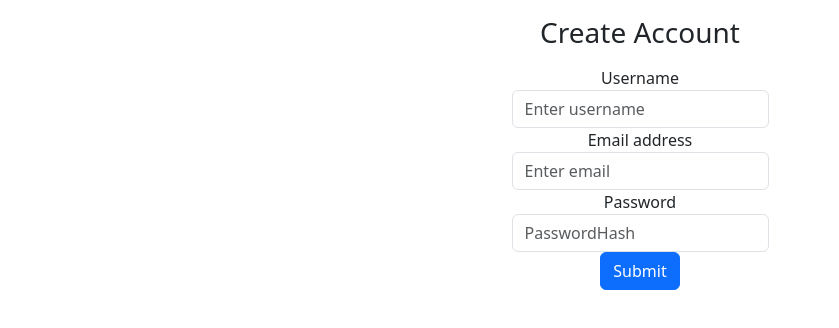
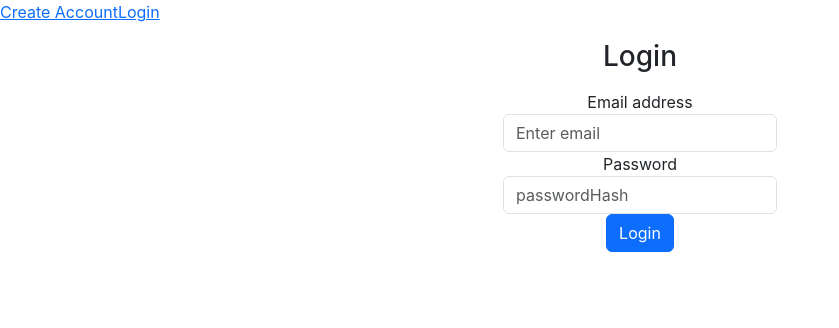
Before and after one commit to RyanHalliwellAI/MedFullStack, a React (Create React App) app in the folder UI/med-ui/: page /login in a window 1280 px wide. Shown: the top 328 px of the page, without its empty margins (0-839 px from the left). Built offline with nearby package versions, Linux system fonts and the light colour scheme.

Commit message:
Adding login page, and front page functionality

```diff
--- a/UI/med-ui/src/App.js
+++ b/UI/med-ui/src/App.js
@@ -1,76 +1,20 @@
-import React, { useState } from 'react';
-import './App.css';
-import 'bootstrap/dist/css/bootstrap.min.css';
+// src/App.js
+import React from 'react';
+import { Route, Routes, Link } from 'react-router-dom';
+import CreateAccount from './CreateAccount';
+import Login from './Login';
 
 function App() {
-  //setting uop all the constants
-  const [username, setUsername] = useState('');
-  const [email, setEmail] = useState('');
-  const [passwordHash, setPassword] = useState('');
-  const [message, setMessage] = useState('');
-
-  // preventing default event listener
-  const handleSubmit = async (e) => {
-    e.preventDefault();
-
-  //Adding API reques to create account
-  const response = await fetch('http://localhost:5041/api/account/create', {
-      method: 'POST',
-      headers: {
-        'Content-Type': 'application/json',
-      },
-      body: JSON.stringify({ username, email, passwordHash }),
-    });
-    const result = await response.text();
-    setMessage(result);
-  };
-
-
-  return (
-    <div className="App container">
-      <h3 className = "d-flex justify-content-center m-3">
-        Create Account
-      </h3>
-      <div className="d-flex justify-content-center">
-        <form onSubmit={handleSubmit}>
-        <div className="form-group">
-            <label for="username">Username</label>
-            <input
-            type="text"
-            className="form-control"
-            id="username"
-            placeholder="Enter username"
-            value={username}
-            onChange={(e) => setUsername(e.target.value)}
-             />
-          </div>
-          <div className="form-group">
-            <label for="email">Email address</label>
-            <input
-            type="email"
-            className="form-control"
-            id="email"
-            placeholder="Enter email"
-            value={email}
-            onChange={(e) => setEmail(e.target.value)}
-             />
-          </div>
-          <div className="form-group">
-            <label for="passwordHash">Password</label>
-            <input
-            type="password"
-            className="form-control"
-            id="passwordHash"
-            placeholder="PasswordHash"
-            value={passwordHash}
-            onChange={(e) => setPassword(e.target.value)}
-             />
-          </div>
-          <button type="submit" className="btn btn-primary">Submit</button>
-        </form>
-        {message && <p>{message}</p>}
-
-      </div>
+ return (
+    <div>
+      <nav>
+        <Link to="/">Create Account</Link>
+        <Link to="/login">Login</Link>
+      </nav>
+      <Routes>
+        <Route path="/" element={<CreateAccount />} />
+        <Route path="/login" element={<Login />} />
+      </Routes>
     </div>
   );
 }
--- /dev/null
+++ b/UI/med-ui/src/CreateAccount.js
@@ -0,0 +1,81 @@
+import React, { useState } from 'react';
+import { Link } from 'react-router-dom';
+import './App.css';
+import 'bootstrap/dist/css/bootstrap.min.css';
+
+function CreateAccount() {
+  //setting uop all the constants
+  const [username, setUsername] = useState('');
+  const [email, setEmail] = useState('');
+  const [passwordHash, setPassword] = useState('');
+  const [message, setMessage] = useState('');
+
+  // preventing default event listener
+  const handleSubmit = async (e) => {
+    e.preventDefault();
+
+  //Adding API reques to create account
+  const response = await fetch('http://localhost:5041/api/account/create', {
+      method: 'POST',
+      headers: {
+        'Content-Type': 'application/json',
+      },
+      body: JSON.stringify({ username, email, passwordHash }),
+    });
+    const result = await response.text();
+    setMessage(result);
+  };
+
+
+  return (
+    <div className="App container">
+      <h3 className = "d-flex justify-content-center m-3">
+        Create Account
+      </h3>
+      <div className="d-flex justify-content-center">
+        <form onSubmit={handleSubmit}>
+        <div className="form-group">
+            <label for="username">Username</label>
+            <input
+            type="text"
+            className="form-control"
+            id="username"
+            placeholder="Enter username"
+            value={username}
+            onChange={(e) => setUsername(e.target.value)}
+             />
+          </div>
+          <div className="form-group">
+            <label for="email">Email address</label>
+            <input
+            type="email"
+            className="form-control"
+            id="email"
+            placeholder="Enter email"
+            value={email}
+            onChange={(e) => setEmail(e.target.value)}
+             />
+          </div>
+          <div className="form-group">
+            <label for="passwordHash">Password</label>
+            <input
+            type="password"
+            className="form-control"
+            id="passwordHash"
+            placeholder="PasswordHash"
+            value={passwordHash}
+            onChange={(e) => setPassword(e.target.value)}
+             />
+          </div>
+          <button type="submit" className="btn btn-primary">Submit</button>
+        </form>
+        {message && <p>{message}</p>}
+        <div className="mt-3">
+          <Link to="/login" className="btn btn-secondary">Go to Login</Link>
+        </div>
+      </div>
+    </div>
+  );
+}
+
+export default CreateAccount;
--- a/UI/med-ui/src/Login.js
+++ b/UI/med-ui/src/Login.js
@@ -1,3 +1,62 @@
 import React, { useState } from 'react';
 import './App.css';
 import 'bootstrap/dist/css/bootstrap.min.css';
+
+
+function Login() {
+    const [email, setEmail] = useState('');
+    const [passwordHash, setPassword] = useState('');
+    const [message, setMessage] = useState('');
+
+
+    const handleSubmit = async (e) => {
+        e.preventDefault();
+
+        const response = await fetch('http://localhost:5041/api/account/login', {
+            method: 'POST',
+            headers: {
+              'Content-Type': 'application/json',
+            },
+            body: JSON.stringify({ email, passwordHash }),
+          });
+          const result = await response.text();
+          setMessage(result);
+        };
+
+
+  return (
+    <div className="App container">
+      <h3 className="d-flex justify-content-center m-3">Login</h3>
+      <div className="d-flex justify-content-center">
+        <form onSubmit={handleSubmit}>
+          <div className="form-group">
+            <label htmlFor="email">Email address</label>
+            <input
+              type="email"
+              className="form-control"
+              id="email"
+              placeholder="Enter email"
+              value={email}
+              onChange={(e) => setEmail(e.target.value)}
+            />
+          </div>
+          <div className="form-group">
+            <label htmlFor="password">Password</label>
+            <input
+              type="password"
+              className="form-control"
+              id="passwordHash"
+              placeholder="passwordHash"
+              value={passwordHash}
+              onChange={(e) => setPassword(e.target.value)}
+            />
+          </div>
+          <button type="submit" className="btn btn-primary">Login</button>
+        </form>
+        {message && <p>{message}</p>}
+      </div>
+    </div>
+  );
+}
+
+export default Login;
--- a/UI/med-ui/src/index.js
+++ b/UI/med-ui/src/index.js
@@ -1,17 +1,12 @@
 import React from 'react';
-import ReactDOM from 'react-dom/client';
+import ReactDOM from 'react-dom/client'; // Import from 'react-dom/client'
+import { BrowserRouter as Router } from 'react-router-dom';
+import App from './App';
 import './index.css';
-import App from './App';
-import reportWebVitals from './reportWebVitals';
 
-const root = ReactDOM.createRoot(document.getElementById('root'));
+const root = ReactDOM.createRoot(document.getElementById('root')); // Create a root
 root.render(
-  <React.StrictMode>
+  <Router>
     <App />
-  </React.StrictMode>
+  </Router>
 );
-
-// If you want to start measuring performance in your app, pass a function
-// to log results (for example: reportWebVitals(console.log))
-// or send to an analytics endpoint. Learn more: https://bit.ly/CRA-vitals
-reportWebVitals();
```
Also changed, not shown: UI/med-ui/src/index.html (added), 12 other files (tests, documents, lock files or other folders).
